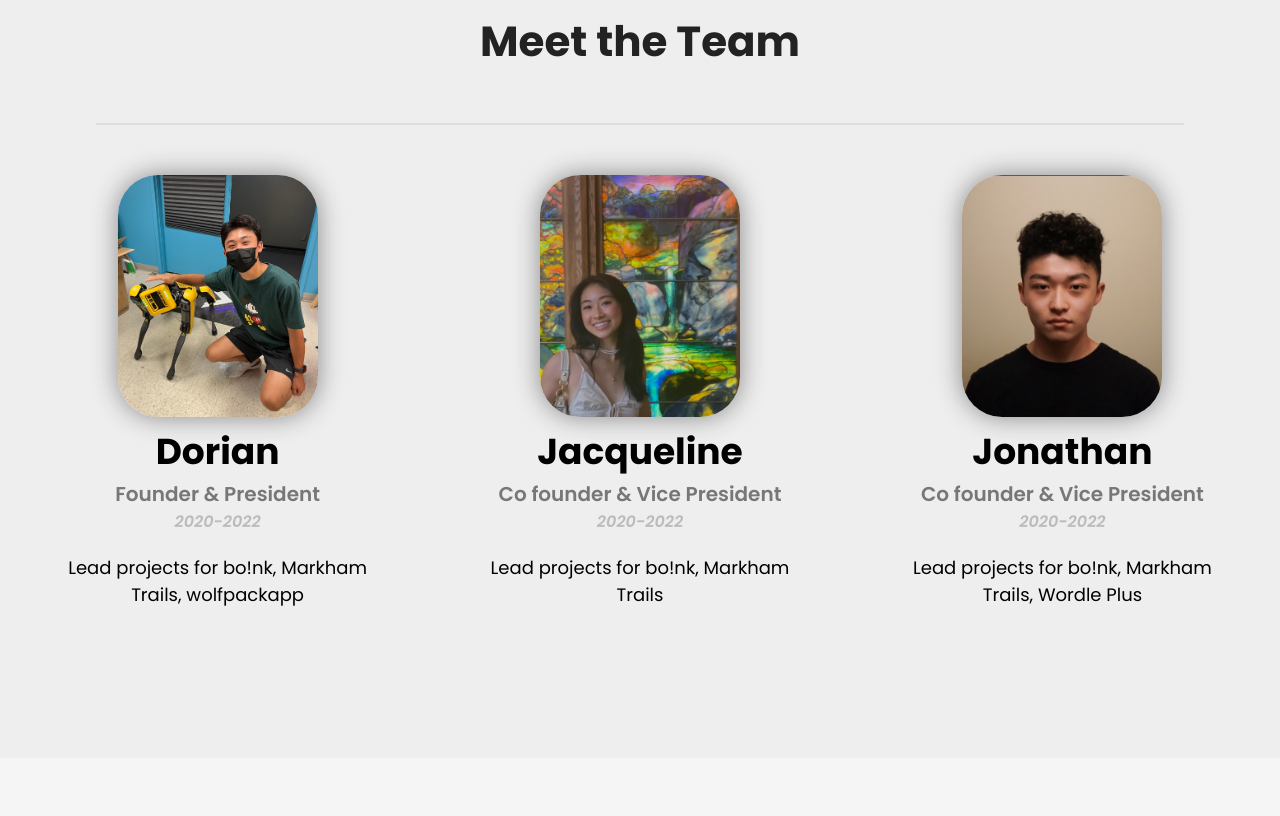
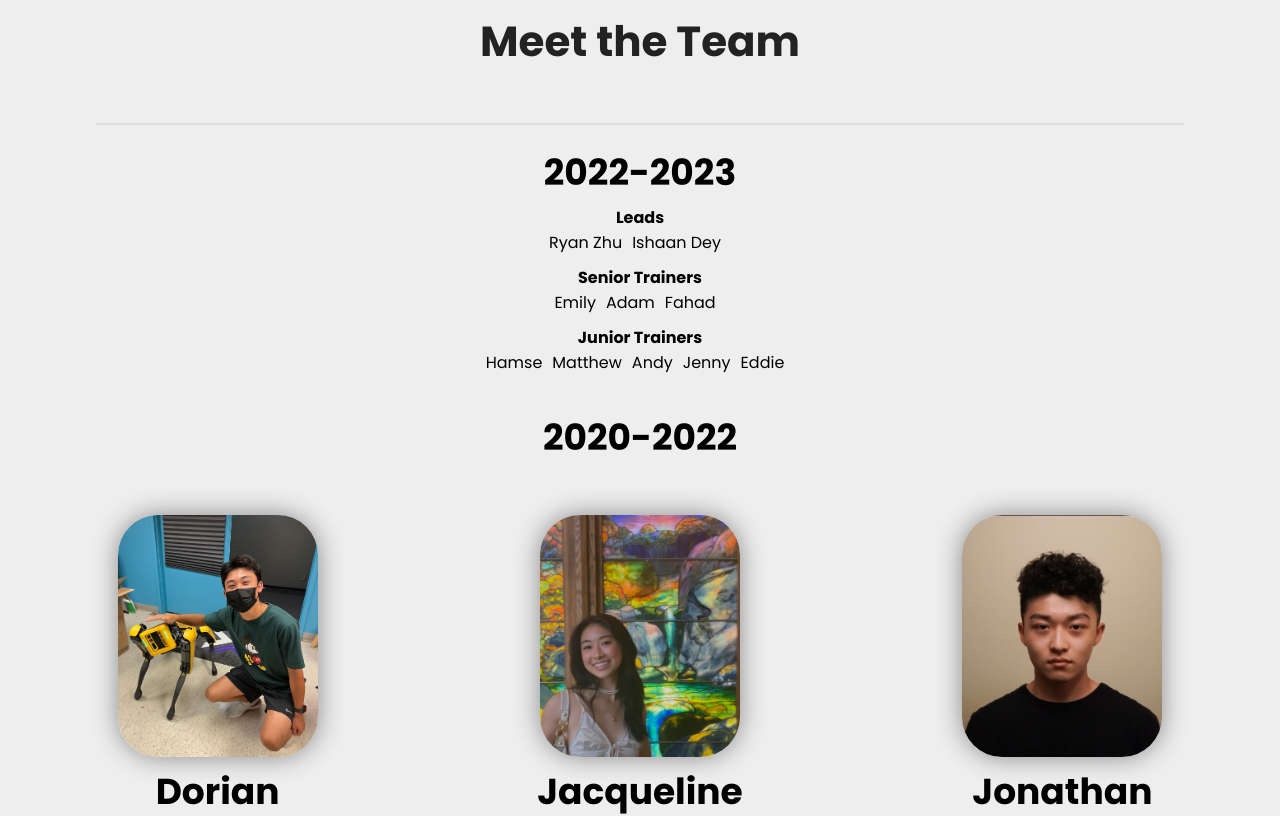
Before and after one commit to MarkvilleDev/MarkvilleDev.github.io, a React (Create React App) app: page / in a window 1280 px wide. Shown: the part 1320-2136 px from the top of the page. Built offline with nearby package versions, Linux system fonts and the light colour scheme.

Commit message:
2023 leads

```diff
--- a/src/components/team.css
+++ b/src/components/team.css
@@ -18,6 +18,22 @@
   justify-content: center;
   align-items: center;
   width: 100vw;
+}
+
+.team__2023 {
+  width: 100%;
+  display: flex;
+  flex-direction: column;
+  flex-wrap: wrap;
+  justify-content: flex-start;
+  align-items: center;
+  padding-top: 20px;
+  padding-bottom: 30px;
+}
+
+.team__2023-role {
+  padding-top: 5px;
+  padding-bottom: 5px;
 }
 
 .team__exec {
--- a/src/components/team.js
+++ b/src/components/team.js
@@ -9,8 +9,36 @@ export const Team = () => {
         <h2 className="team__title">Meet the Team</h2>
         <hr />
       </header>
+      <section className="team__2023">
+        <h3>2022-2023</h3>
+        <div className="team__2023-role">
+          <h4>Leads</h4>
+          <ul>
+            {team_data["2023"].leads.map((lead) => (
+              <li>{lead}</li>
+            ))}
+          </ul>
+        </div>
+        <div className="team__2023-role">
+          <h4>Senior Trainers</h4>
+          <ul>
+            {team_data["2023"].senior.map((senior) => (
+              <li>{senior}</li>
+            ))}
+          </ul>
+        </div>
+        <div className="team__2023-role">
+          <h4>Junior Trainers</h4>
+          <ul>
+            {team_data["2023"].junior.map((junior) => (
+              <li>{junior}</li>
+            ))}
+          </ul>
+        </div>
+      </section>
+      <h3>2020-2022</h3>
       <section className="team__content">
-        {team_data.map((exec) => (
+        {team_data["2022"].map((exec) => (
           <article
             className="team__exec"
             key={exec.name}
--- a/src/data/projects_data.js
+++ b/src/data/projects_data.js
@@ -84,7 +84,7 @@ export const projects_data = [
     apple: "https://apps.apple.com/ca/app/markham-trails/id1640993603",
     google: "",
     colors: {
-      primary: "#61aa5a",
+      primary: "#3d9b35",
       text: "#ffffff",
     },
     image: {
--- a/src/data/team_data.js
+++ b/src/data/team_data.js
@@ -2,7 +2,13 @@ import Dorian from "../assets/Dorian.png";
 import Jacqueline from "../assets/Jacqueline.png";
 import Jonathan from "../assets/Jonathan.png";
 
-export const team_data = [
+export const team_data = {
+  2023: {
+    leads: ["Ryan Zhu", "Ishaan Dey"],
+    senior: ["Emily", "Adam", "Fahad"],
+    junior: ["Hamse", "Matthew", "Andy", "Jenny", "Eddie"],
+  },
+  2022: [
     {
       name: "Dorian",
       position: "Founder & President",
@@ -24,4 +30,5 @@ export const team_data = [
       role: "Lead projects for bo!nk, Markham Trails, Wordle Plus",
       image: Jonathan,
     },
-];
+  ],
+};
```
Lines whose indentation alone changed are shown as unchanged.
